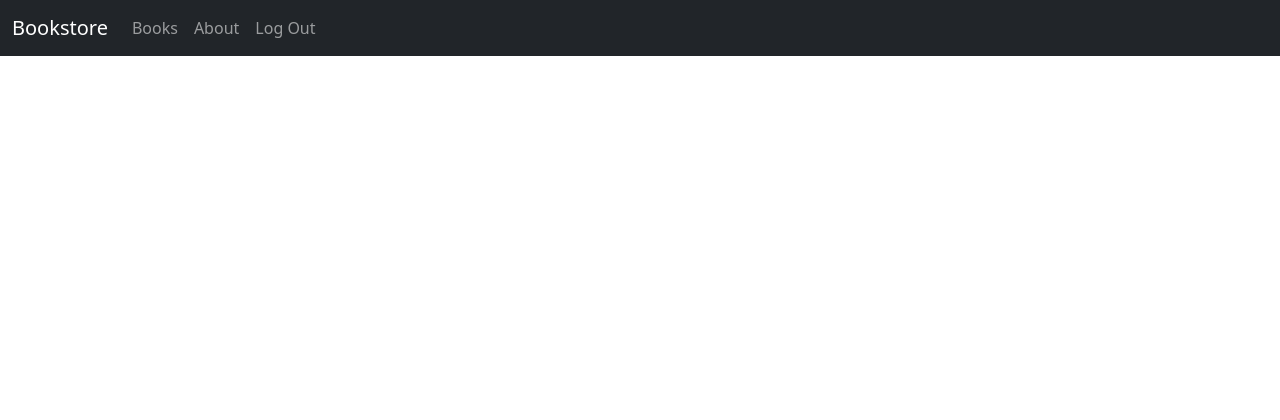
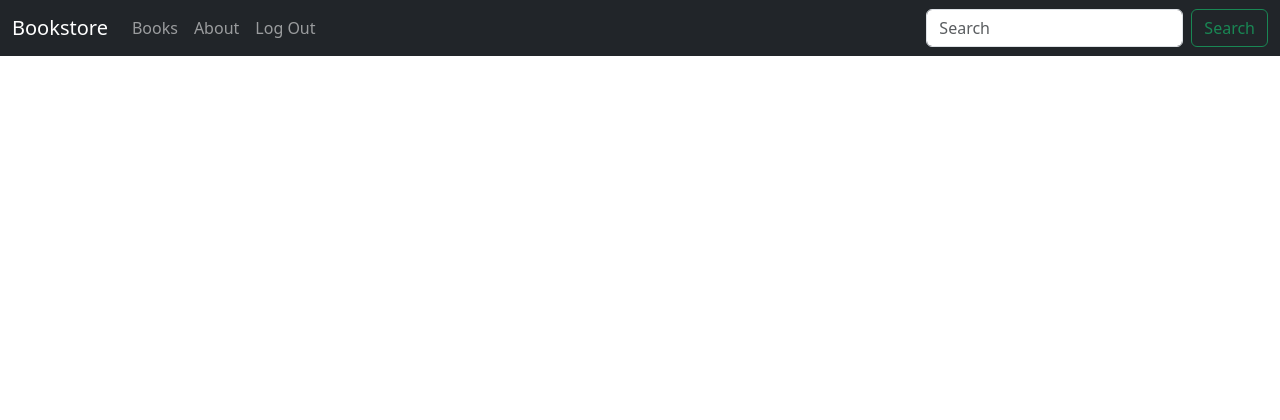
Before and after one commit to AlishShresth/Django-bookstore, a Django app: page /books/ in a window 1280 px wide. Shown: the top 420 px of the page. Run offline with Django 5.2, Linux system fonts and the light colour scheme; the visitor is signed in with stand-in values (Sample User, id 1); data that the repository does not hold is empty; parts of the project's set-up code (start-up, migrations or seed data) failed here and were passed over.

Commit message:
feat(Books): Add Search function

```diff
--- a/books/urls.py
+++ b/books/urls.py
@@ -1,9 +1,10 @@
 from django.urls import path
 
-from .views import BookListView, BookDetailView
+from .views import BookListView, BookDetailView, SearchResultsListView
 
 
 urlpatterns = [
     path("", BookListView.as_view(), name="book_list"),
     path("<uuid:pk>/", BookDetailView.as_view(), name="book_detail"),
+    path("search/", SearchResultsListView.as_view(), name="search_results"),
 ]
--- a/books/views.py
+++ b/books/views.py
@@ -1,3 +1,4 @@
+from django.db.models import Q
 from django.contrib.auth.mixins import (
   LoginRequiredMixin,
   PermissionRequiredMixin
@@ -20,3 +21,14 @@ class BookDetailView(LoginRequiredMixin, PermissionRequiredMixin, DetailView):
   template_name = "books/book_detail.html"
   login_url = "account_login"
   permission_required = "books.special_status"
+
+class SearchResultsListView(ListView):
+  model = Book
+  context_object_name = "book_list"
+  template_name = "books/search_results.html"
+
+  def get_queryset(self):
+    query = self.request.GET.get("q")
+    return Book.objects.filter(
+      Q(title__icontains=query) | Q(author__icontains=query)
+    )
--- a/templates/_base.html
+++ b/templates/_base.html
@@ -52,6 +52,9 @@
             </li>
             {% endif %}
           </ul>
+          <form class="d-flex" action="{% url 'search_results' %}" method="get">
+            <input class="form-control me-2" type="search" name="q" placeholder="Search" aria-\ label="Search" >
+            <button class="btn btn-outline-success" type="submit">Search</button> </form>
         </div>
       </div>
     </nav>
```
Also changed, not shown: templates/books/search_results.html (added, +10 -0 lines).
